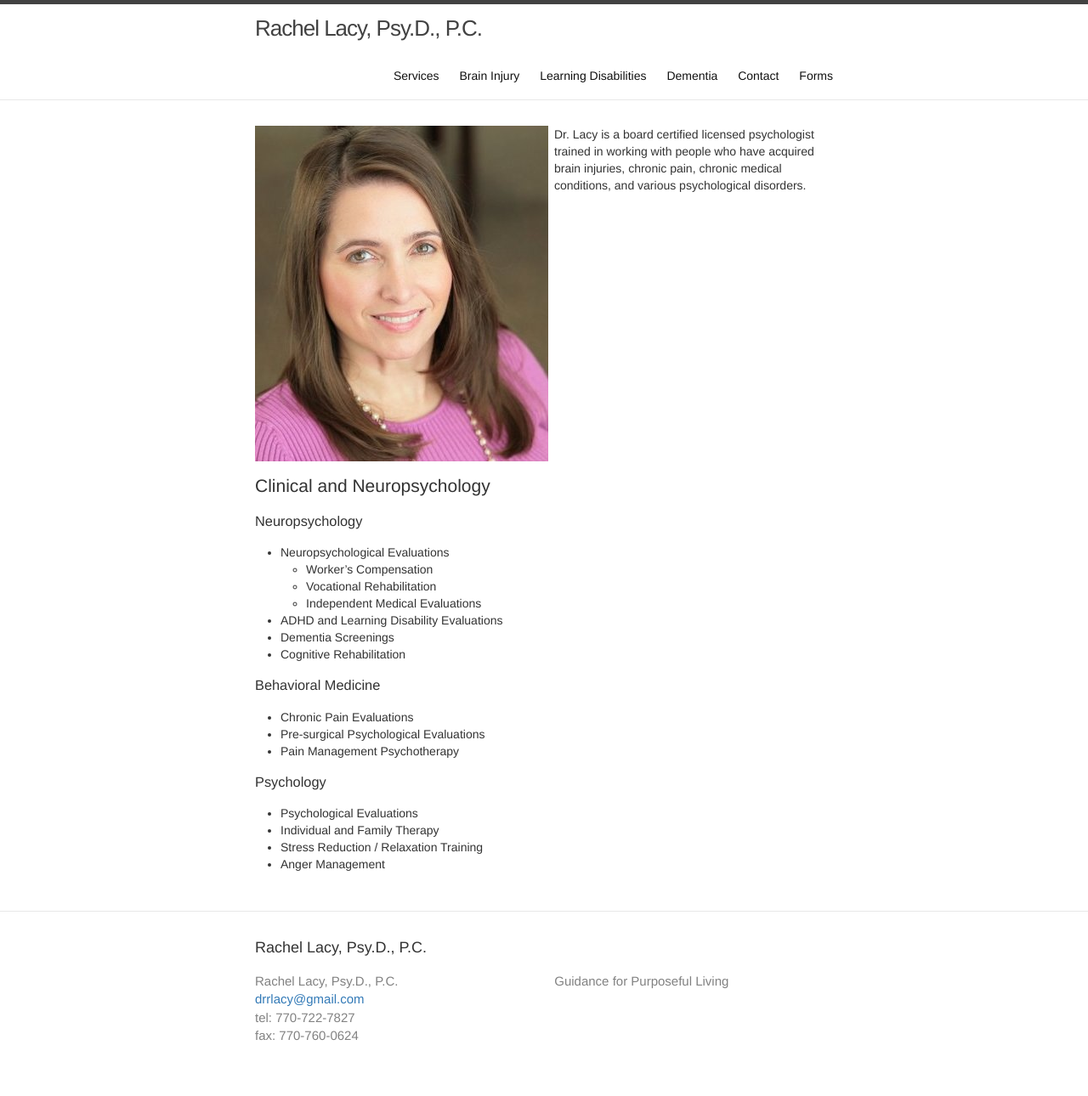
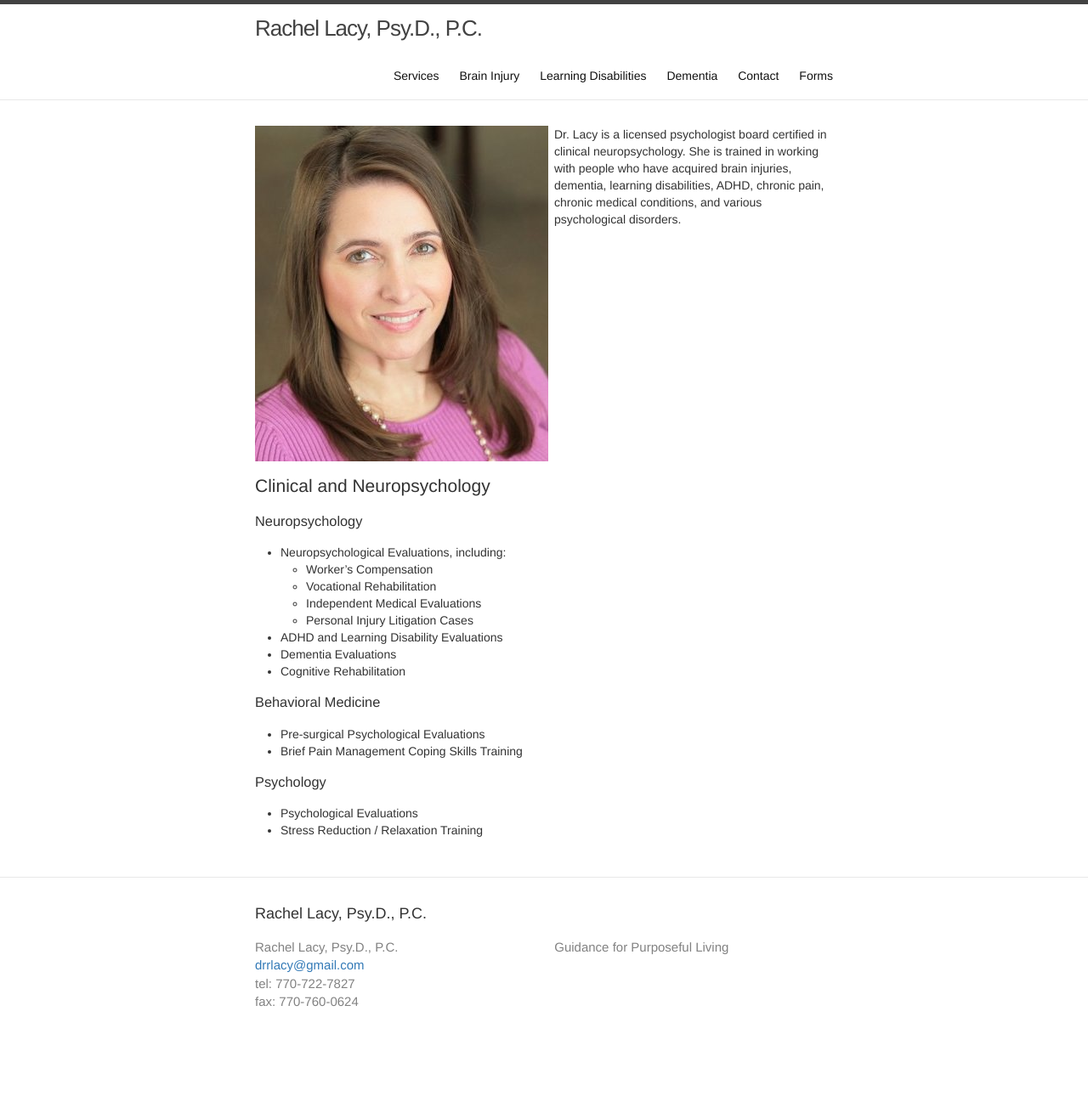
Before and after one commit to halcyon/renewedbrain.com, a Jekyll site: the page built from index.md, in a window 1280 px wide. Shown: the whole page at 85% size. Built offline with Jekyll 4.4.1, drawn with Linux system fonts in a browser that asks for light colours; after the commit the page ends 1250 px from its top, so only the background shows below that.

Commit message:
Update index.md
services and board certification type

```diff
--- a/index.md
+++ b/index.md
@@ -5,8 +5,8 @@ layout: default
 <div class="about-dr-lacy">
   <img src="images/rachel-lacy.jpg">
   <p>
-    Dr. Lacy is a board certified licensed psychologist trained in working
-    with people who have acquired brain injuries, chronic pain,
+    Dr. Lacy is a licensed psychologist board certified in clinical neuropsychology. She is trained in working
+    with people who have acquired brain injuries, dementia, learning disabilities, ADHD, chronic pain,
     chronic medical conditions, and various psychological disorders.
   </p>
   <div class="clear"></div>
@@ -16,21 +16,19 @@ layout: default
 ## Clinical and Neuropsychology
 
 ### Neuropsychology
-* Neuropsychological Evaluations
+* Neuropsychological Evaluations, including:
   * Worker's Compensation
   * Vocational Rehabilitation
   * Independent Medical Evaluations
+  * Personal Injury Litigation Cases
 * ADHD and Learning Disability Evaluations
-* Dementia Screenings
+* Dementia Evaluations
 * Cognitive Rehabilitation
 
 ### Behavioral Medicine
-* Chronic Pain Evaluations
 * Pre-surgical Psychological Evaluations
-* Pain Management Psychotherapy
+* Brief Pain Management Coping Skills Training
 
 ### Psychology
 * Psychological Evaluations
-* Individual and Family Therapy
 * Stress Reduction / Relaxation Training
-* Anger Management
```
